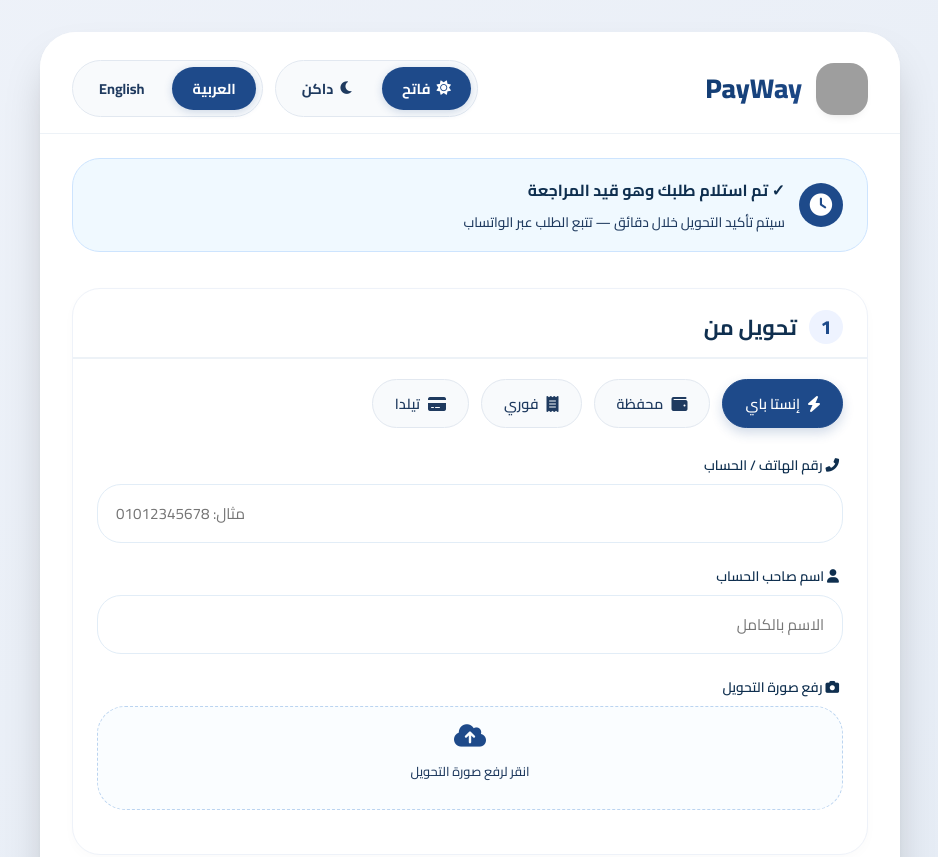
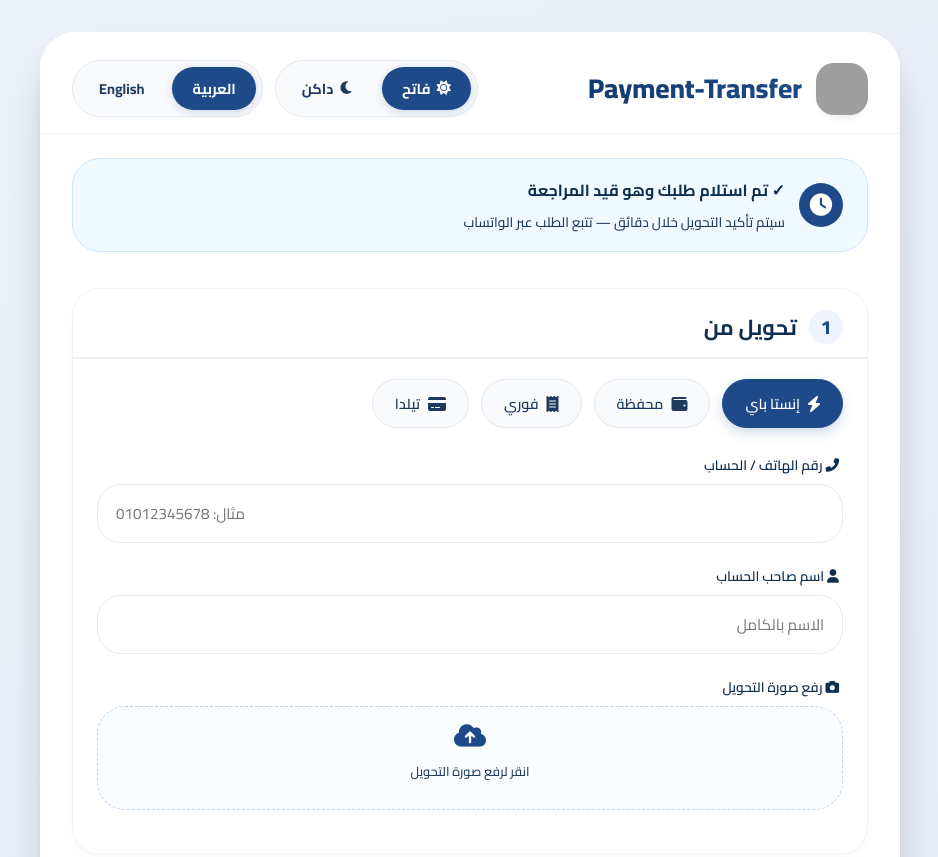
Before and after one commit to johnlatif2026/PayWay, a website: page index.html in a window 1280 px wide. Shown: the top 857 px of the page, without its empty margins (170-1108 px from the left). Drawn offline with Linux system fonts and the light colour scheme; grey boxes are pictures that could not be loaded.

Commit message:
Update index.html

```diff
--- a/index.html
+++ b/index.html
@@ -3,8 +3,8 @@
 <head>
 <meta charset="UTF-8">
 <meta name="viewport" content="width=device-width, initial-scale=1.0, viewport-fit=cover">
-<title>PayWay</title>
-<link rel="icon" href="https://i.postimg.cc/NfPBr7hs/Picsart-26-04-02-02-54-03-157.jpg" type="image/png">
+<title>Payment-Transfer</title>
+<link rel="icon" href="https://i.postimg.cc/903BrCKS/Picsart-26-04-02-23-42-23-962.jpg" type="image/png">
 <!-- Google Fonts + Cairo -->
 <link href="https://fonts.googleapis.com/css2?family=Cairo:wght@400;500;600;700;800&display=swap" rel="stylesheet">
 <!-- Font Awesome 6 -->
@@ -480,8 +480,8 @@
 <div class="transfer-card">
   <div class="card-header">
     <div class="brand">
-      <img class="brand-logo" src="https://i.postimg.cc/NfPBr7hs/Picsart-26-04-02-02-54-03-157.jpg" alt="PayWay">
-      <h1 id="brandTitle">PayWay</h1>
+      <img class="brand-logo" src="https://i.postimg.cc/903BrCKS/Picsart-26-04-02-23-42-23-962.jpg" alt="PayWay">
+      <h1 id="brandTitle">Payment-Transfer</h1>
     </div>
     <div class="header-actions">
       <!-- Dark Mode Toggle Buttons -->
@@ -671,7 +671,7 @@
   // ==================== BILINGUAL TEXT DICTIONARY ====================
   const translations = {
     ar: {
-      brand: "PayWay",
+      brand: "Payment-Transfer",
       statusTitle: "✓ تم استلام طلبك وهو قيد المراجعة",
       statusDesc: "سيتم تأكيد التحويل خلال دقائق — تتبع الطلب عبر الواتساب",
       section1: "تحويل من",
@@ -693,7 +693,7 @@
       footer: "© 2026 PayWay — "
     },
     en: {
-      brand: "PayWay",
+      brand: "Payment-Transfer",
       statusTitle: "✓ Your request has been received and is being reviewed.",
       statusDesc: "Transfer will be confirmed within minutes — track via WhatsApp",
       section1: "Transfer From",
```
